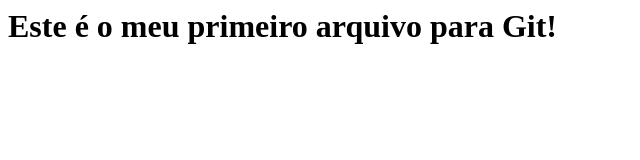
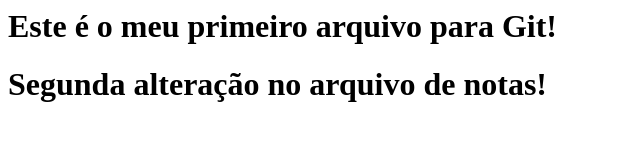
Before and after one commit to helozinha1/meu-repositorio, a plain HTML site: page index.html in a window 1280 px wide. Shown: the whole page, without its empty margins (0-640 px from the left). Drawn offline with Linux system fonts and the light colour scheme.

Commit message:
Segunda alteração: Atualiza index.html

```diff
--- a/index.html
+++ b/index.html
@@ -1 +1,2 @@
 <h1>Este é o meu primeiro arquivo para Git!</h1>
+<h1>Segunda alteração no arquivo de notas!</h1>
```
